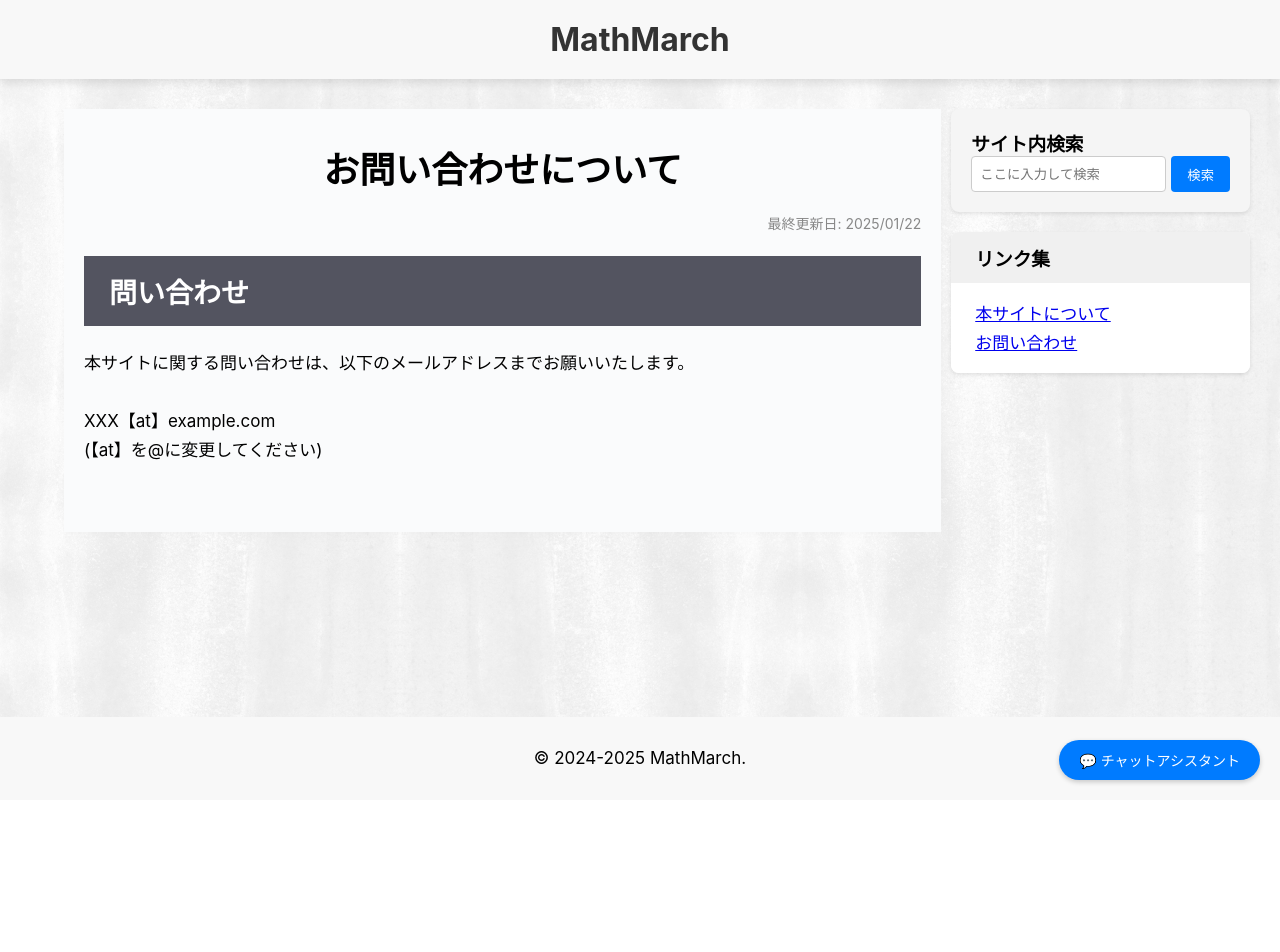
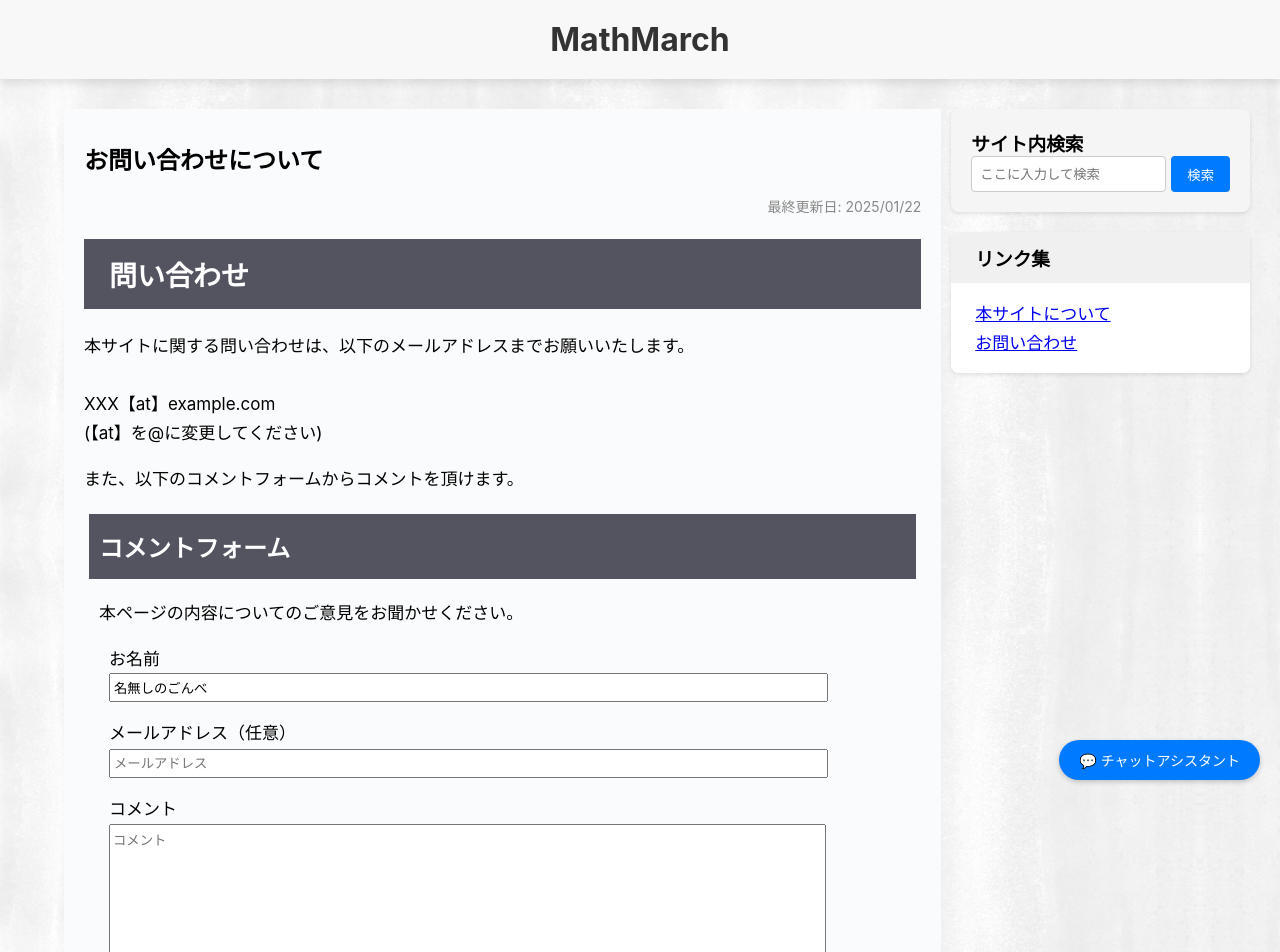
Before and after one commit to nakano0328/archive, a Next.js app: page /contact in a window 1280 px wide. Shown: the top 952 px of the page. Before the commit the page ends 800 px from the top, so only its background shows below. Built offline with nearby package versions, Linux system fonts and the light colour scheme.

Commit message:
Add configurable comment form visibility and update contact page

```diff
--- a/app/components/GoogleForm.tsx
+++ b/app/components/GoogleForm.tsx
@@ -4,9 +4,13 @@ import React, { useRef, useState } from "react";
 
 interface GoogleFormProps {
   currentPath: string; // サーバーから取得する
+  underComment: boolean;
 }
 
-const GoogleForm: React.FC<GoogleFormProps> = ({ currentPath }) => {
+const GoogleForm: React.FC<GoogleFormProps> = ({
+  currentPath,
+  underComment = true,
+}) => {
   const [showMessage, setShowMessage] = useState(false);
   const formRef = useRef<HTMLFormElement | null>(null);
 
@@ -33,7 +37,11 @@ const GoogleForm: React.FC<GoogleFormProps> = ({ currentPath }) => {
       <p>
         本ページの内容についてのご意見をお聞かせください。
         <br />
-        なお、頂いた意見はサイト改善のために用いられます。また、ページ下部に匿名で表示されます。
+        {underComment && (
+          <>
+            なお、頂いた意見はサイト改善のために用いられます。また、ページ下部に匿名で表示される可能性があります。
+          </>
+        )}
       </p>
 
       <form
--- a/app/contact/page.tsx
+++ b/app/contact/page.tsx
@@ -1,6 +1,13 @@
 import { siteTitle } from "@/app/metadata";
+import GoogleForm from "@/app/components/GoogleForm";
 
 const basePath = process.env.NEXT_PUBLIC_BASE_PATH || "";
+
+interface PageProps {
+  params: Promise<{
+    slug: string;
+  }>;
+}
 
 export const metadata = {
   basePath: process.env.NEXT_PUBLIC_BASE_PATH || "",
@@ -26,11 +33,13 @@ export const metadata = {
   },
 };
 
-export default function Page() {
+export default async function Page(props: PageProps) {
+  const params = await props.params;
+
   return (
     <>
       <div style={{ marginTop: "2rem" }}>
-        <h1 className="title">お問い合わせについて</h1>
+        <h2 className="title">お問い合わせについて</h2>
       </div>
 
       <div className="lastUpdated">最終更新日: 2025/01/22</div>
@@ -44,6 +53,14 @@ export default function Page() {
         <br />
         (【at】を@に変更してください)
       </p>
+      <p>また、以下のコメントフォームからコメントを頂けます。</p>
+
+      <div style={{ margin: "5px" }}>
+        <h2 className="commentform">コメントフォーム</h2>
+        <div style={{ margin: "0px 10px" }}>
+          <GoogleForm currentPath={`/${params.slug}`} underComment={false} />
+        </div>
+      </div>
     </>
   );
 }
--- a/app/linear_algebra/[slug]/page.tsx
+++ b/app/linear_algebra/[slug]/page.tsx
@@ -161,7 +161,10 @@ export default async function Page(props: PageProps) {
         <div style={{ margin: "5px" }}>
           <h2 className="commentform">コメントフォーム</h2>
           <div style={{ margin: "0px 10px" }}>
-            <GoogleForm currentPath={`/linear_algebra/${params.slug}`} />
+            <GoogleForm
+              currentPath={`/linear_algebra/${params.slug}`}
+              underComment={true}
+            />
           </div>
         </div>
         <hr />
--- a/app/linear_algebra/metadata.ts
+++ b/app/linear_algebra/metadata.ts
@@ -202,5 +202,6 @@ export const metadata: MetadataCollection = {
     lastUpdated: "2025-01-28",
     topic: "linear_algebra",
   },
+
   // 他のトピックもここに追加できます
 };
--- a/app/machine_learning/[slug]/page.tsx
+++ b/app/machine_learning/[slug]/page.tsx
@@ -144,7 +144,10 @@ export default async function Page(props: PageProps) {
         <div style={{ margin: "20px" }}>
           <h2 className="commentform">コメントフォーム</h2>
           <div style={{ margin: "0px 10px" }}>
-            <GoogleForm currentPath={`/machine_learning/${params.slug}`} />
+            <GoogleForm
+              currentPath={`/machine_learning/${params.slug}`}
+              underComment={true}
+            />
           </div>
         </div>
         <div style={{ textAlign: "right", marginRight: "30px" }}>
```
Also changed, not shown: app/machine_learning/contents/randomforest.tsx (+11 -11 lines), 1 other file (tests, documents, lock files or other folders).
